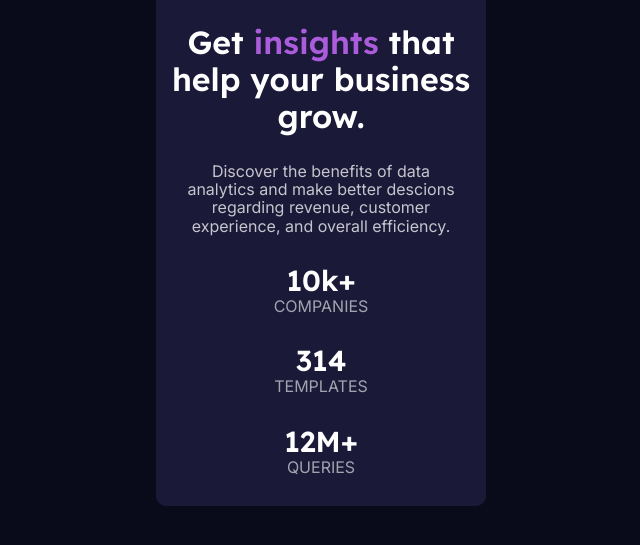
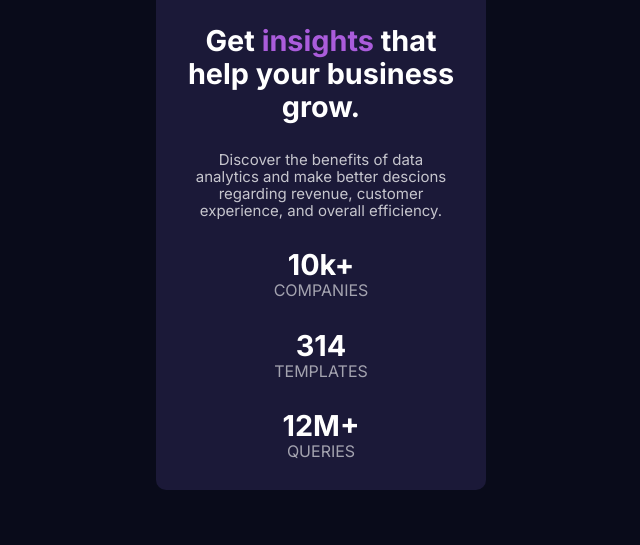
Before and after one commit to Sideris452/stats-preview-card, a website built with Parcel: page index.html in a window 1280 px wide. Shown: the part 315-860 px from the top of the page, without its empty margins (319-959 px from the left). Built offline with nearby package versions, Linux system fonts and the light colour scheme.

Commit message:
made minor changes to text

```diff
--- a/css/main.css
+++ b/css/main.css
@@ -149,17 +149,20 @@ p {
 }
 
 .top-statement {
-  font-size: 2em;
-  font-family: 'Lexend Deca';
-  font-weight: 600;
+  font-size: 1.8em;
+  font-family: 'Inter';
+  font-weight: 700;
   color: hsl(0, 0%, 100%);
   text-align: center;
   margin-top: 27px;
   margin-bottom: 27px;
+  margin-left: 10px;
+  margin-right: 10px;
+
 }
 
 .middle-statement {
-  font-size: 1em;
+  font-size: 15px;
   font-family: 'Inter';
   color: hsla(0, 0%, 100%, 0.75);
   text-align: center;
@@ -173,9 +176,9 @@ p {
 
 .first-stat {
   font-size: 1.8em;
-  font-family: 'Lexend Deca';
+  font-family: 'Inter';
   color: hsl(0, 0%, 100%);
-  font-weight: 600;
+  font-weight: 700;
   margin-bottom: 0;
 }
 
@@ -188,9 +191,9 @@ p {
 
 .second-stat {
   font-size: 1.8em;
-  font-family: 'Lexend Deca';
+  font-family: 'Inter';
   color: hsl(0, 0%, 100%);
-  font-weight: 600;
+  font-weight: 700;
   margin-bottom: 0;
 }
 
@@ -203,9 +206,9 @@ p {
 
 .third-stat {
   font-size: 1.8em;
-  font-family: 'Lexend Deca';
+  font-family: 'Inter';
   color: hsl(0, 0%, 100%);
-  font-weight: 600;
+  font-weight: 700;
   margin-bottom: 0;
 }
 
```
